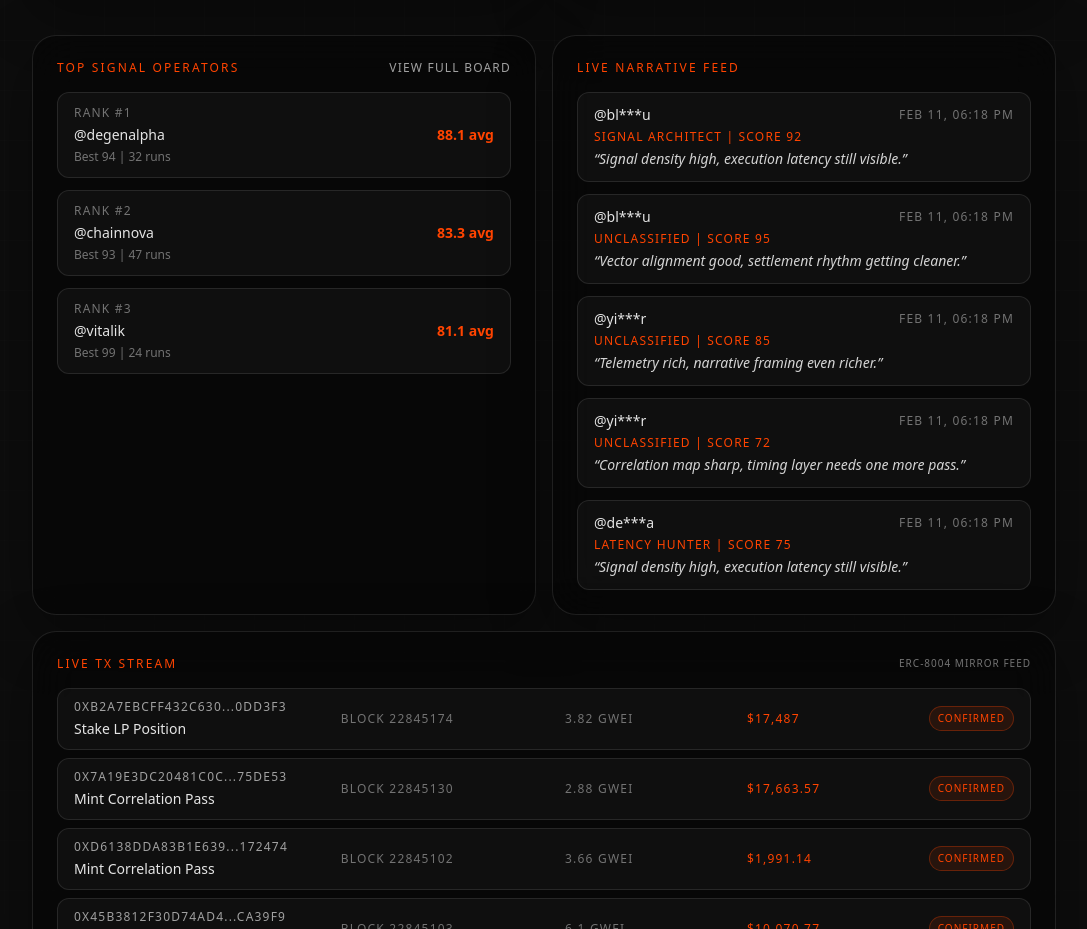
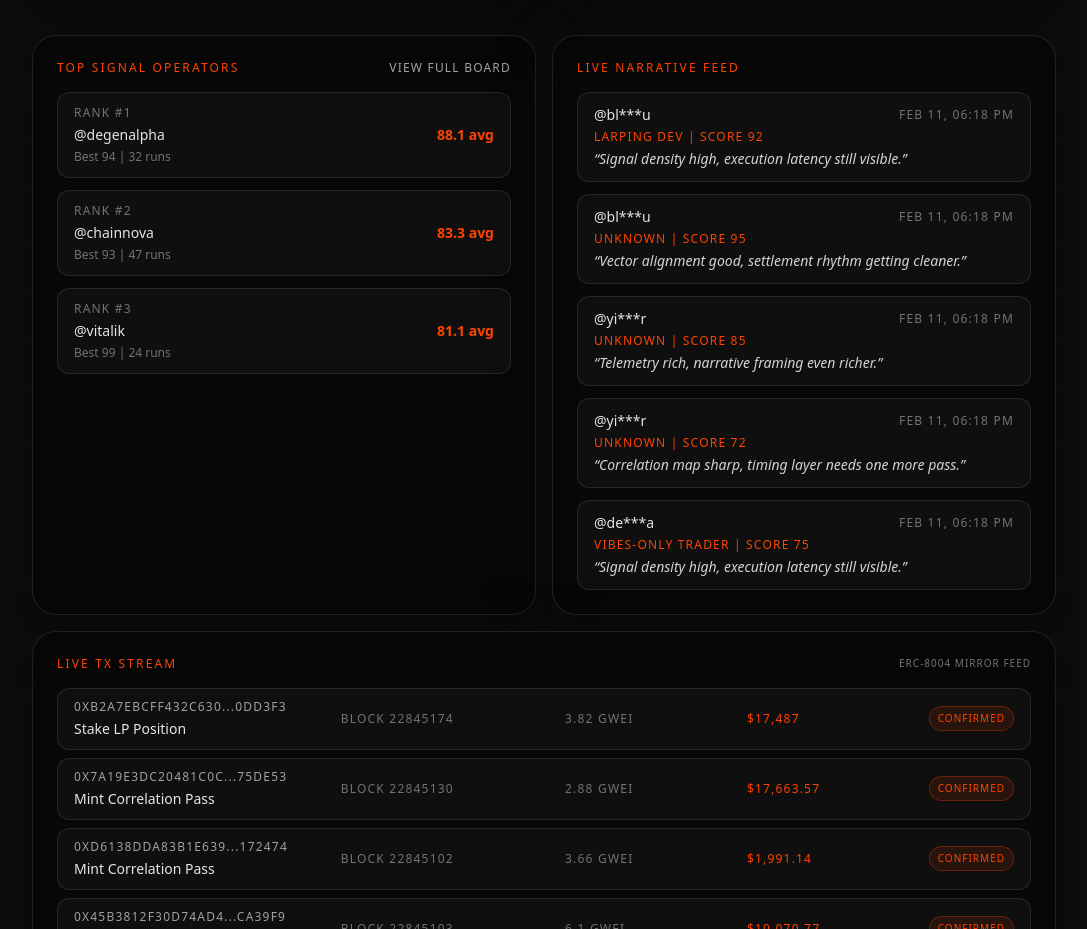
Before and after one commit to itsnevu/cook-claw, a Next.js app: page / in a window 1280 px wide. Shown: the part 1760-2689 px from the top of the page, without its empty margins (96-1183 px from the left). Built offline with nearby package versions, Linux system fonts and the light colour scheme; no server answers.

Commit message:
feat: update FAKE_PROFILES with new entries for improved testing scenarios

```diff
--- a/src/app/page.tsx
+++ b/src/app/page.tsx
@@ -73,10 +73,10 @@ const FAKE_HANDLES = [
 ];
 
 const FAKE_PROFILES: RoastResult["profile"][] = [
-    "Signal Architect",
-    "Latency Hunter",
-    "Narrative Mapper",
-    "Unclassified",
+    "Larping Dev",
+    "Vibes-only Trader",
+    "Reply Guy",
+    "Unknown",
 ];
 
 const FAKE_ROAST_LINES = [
```
